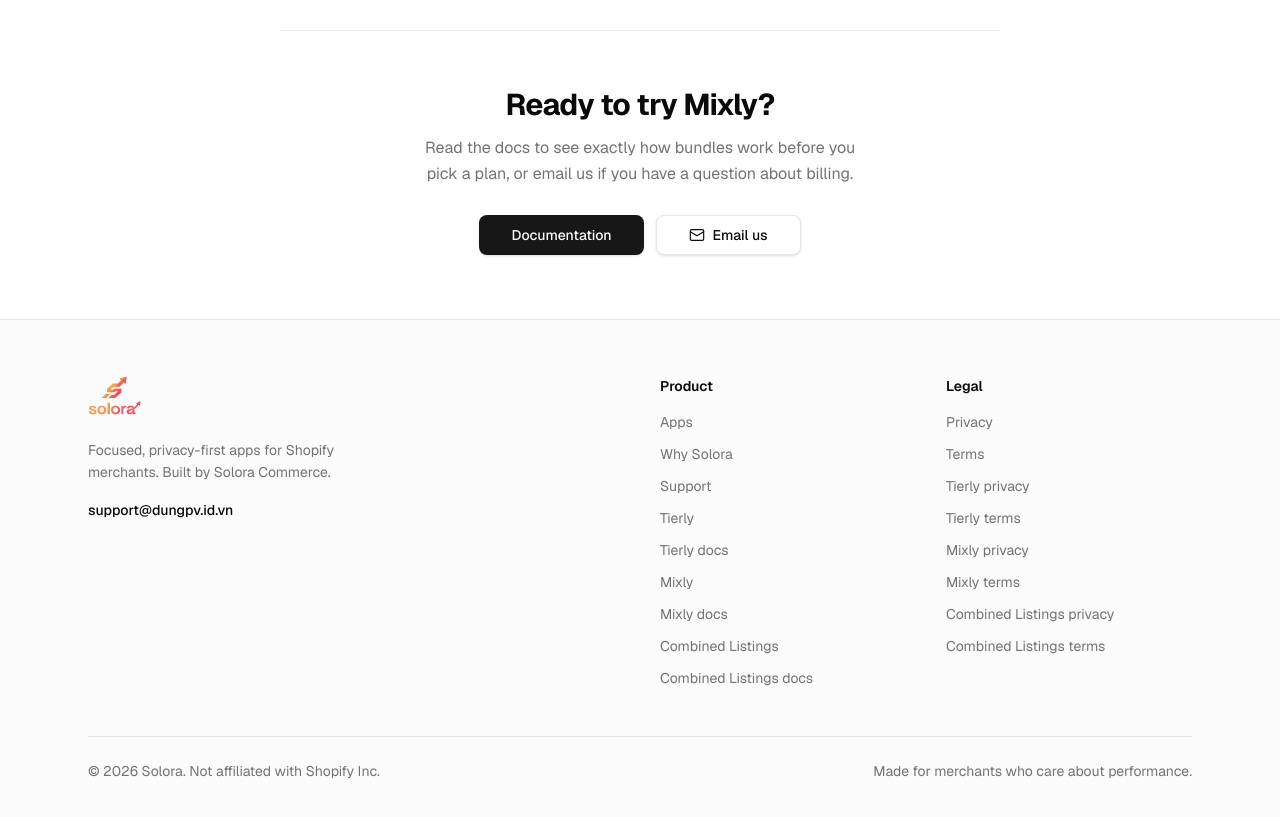
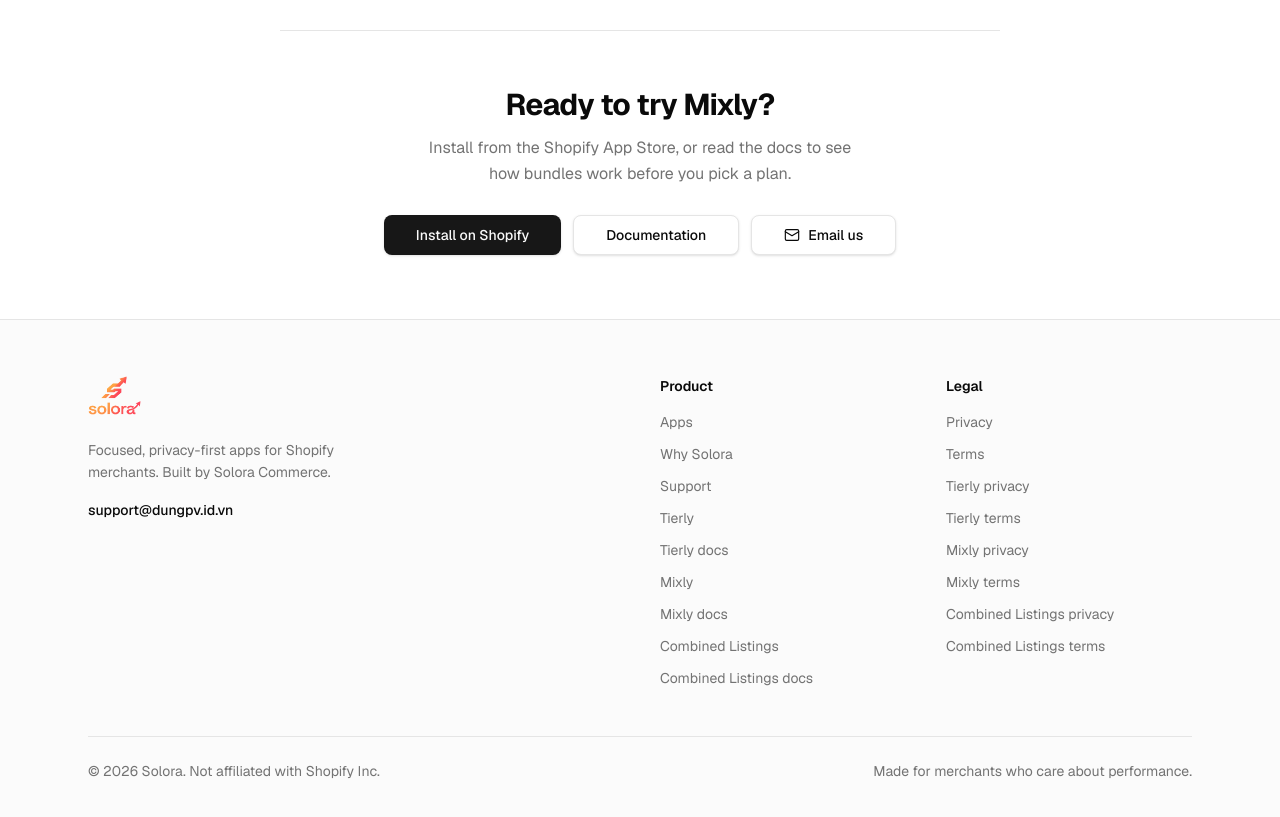
Before and after one commit to phamdung2209/solora, a Next.js app: page /mixly/pricing in a window 1280 px wide. Shown: the part 1720-2537 px from the top of the page. Built offline with nearby package versions, Linux system fonts and the light colour scheme.

Commit message:
send merchants to the live mixly listing

```diff
--- a/src/app/mixly/page.tsx
+++ b/src/app/mixly/page.tsx
@@ -4,8 +4,10 @@
 
 import { Figure } from '@/components/figure'
 import { ArrowRightIcon, CheckIcon, LayersIcon, LifeBuoyIcon, ShieldIcon } from '@/components/icons'
+import { buttonVariants } from '@/components/ui/button'
 import { Card } from '@/components/ui/card'
 import { siteConfig } from '@/lib/site'
+import { cn } from '@/lib/utils'
 
 export const metadata: Metadata = {
   title: 'Mixly',
@@ -85,6 +87,17 @@
           <p className="mt-6 max-w-2xl text-pretty text-lg leading-relaxed text-muted-foreground">
             Product bundles that discount what is already in the cart.
           </p>
+
+          <div className="mt-7 flex flex-wrap items-center gap-3">
+            <a
+              href="https://apps.shopify.com/solora-mixly-bundles"
+              target="_blank"
+              rel="noopener noreferrer"
+              className={cn(buttonVariants({ variant: 'default', size: 'lg' }))}
+            >
+              Install on Shopify
+            </a>
+          </div>
         </div>
 
         <Figure
--- a/src/app/mixly/pricing/page.tsx
+++ b/src/app/mixly/pricing/page.tsx
@@ -171,13 +171,21 @@
           Ready to try Mixly?
         </h2>
         <p className="mx-auto mt-3 max-w-md text-base leading-relaxed text-muted-foreground">
-          Read the docs to see exactly how bundles work before you pick a plan, or email us if
-          you have a question about billing.
+          Install from the Shopify App Store, or read the docs to see how bundles work before you
+          pick a plan.
         </p>
         <div className="mt-7 flex flex-wrap items-center justify-center gap-3">
+          <a
+            href="https://apps.shopify.com/solora-mixly-bundles"
+            target="_blank"
+            rel="noopener noreferrer"
+            className={cn(buttonVariants({ variant: 'default', size: 'lg' }))}
+          >
+            Install on Shopify
+          </a>
           <Link
             href="/mixly/docs"
-            className={cn(buttonVariants({ variant: 'default', size: 'lg' }))}
+            className={cn(buttonVariants({ variant: 'outline', size: 'lg' }))}
           >
             Documentation
           </Link>
--- a/src/app/page.tsx
+++ b/src/app/page.tsx
@@ -78,12 +78,12 @@
     tagline: 'Product bundles that discount what is already in the cart.',
     mark: '◈',
     icon: '/solora-mixly.png',
-    status: 'beta',
+    status: 'live',
     pricing: 'Free: 1 active bundle · Pro: $12.99/mo or $129/yr',
     description:
       'Frequently Bought Together, Build Your Own, and BOGO bundles — discounted at checkout without creating a single new product, variant, or SKU.',
     links: [
-      { href: `mailto:${siteConfig.email}?subject=Mixly early access`, label: 'Request early access' },
+      { href: 'https://apps.shopify.com/solora-mixly-bundles', label: 'Install on Shopify' },
       { href: '/mixly/docs', label: 'Documentation' },
       { href: '/mixly/privacy', label: 'Privacy' },
       { href: '/mixly/terms', label: 'Terms' },
```
Also changed, not shown: .claude/agent-memory/standard-task/MEMORY.md, .claude/agent-memory/standard-task/project_mixly_marketing_pages.md.
